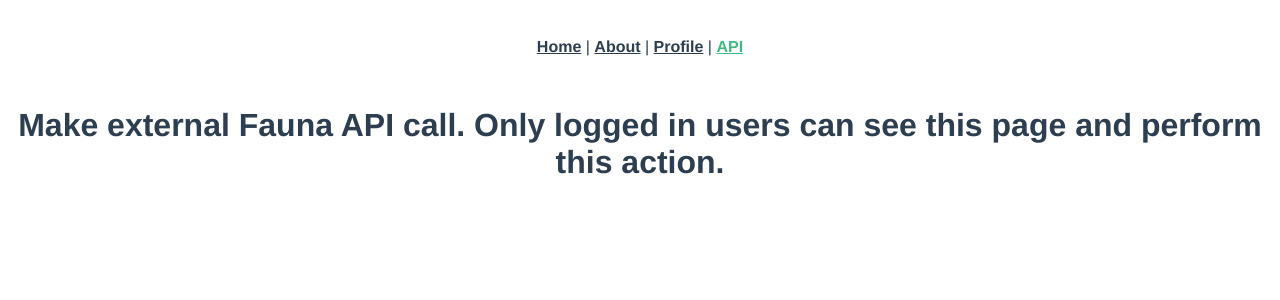
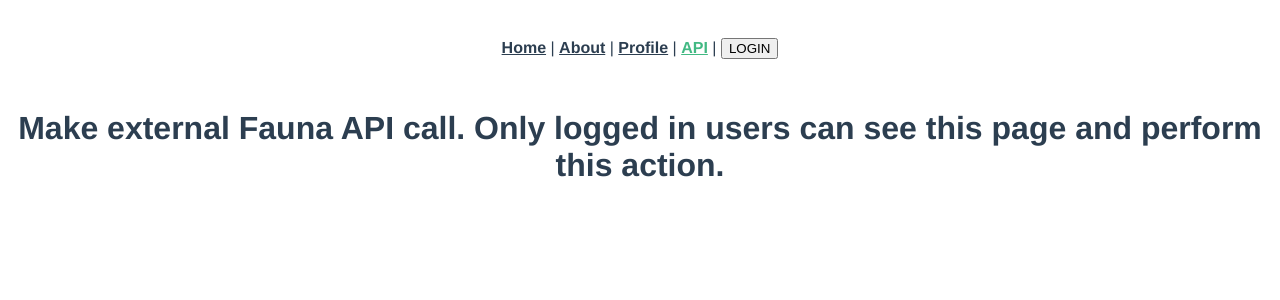
Before and after one commit to BenJackGill/auth0-vue3, a Vue app: page /faunaapi in a window 1280 px wide. Shown: the top 300 px of the page. Built offline with nearby package versions, Linux system fonts and the light colour scheme.

Commit message:
Login Button

```diff
--- a/src/App.vue
+++ b/src/App.vue
@@ -3,7 +3,8 @@
     <router-link to="/">Home</router-link> |
     <router-link to="/about">About</router-link> |
     <router-link to="/profile">Profile</router-link> |
-    <router-link to="/faunaapi">API</router-link>
+    <router-link to="/faunaapi">API</router-link> |
+    <button>LOGIN</button>
   </div>
   <router-view />
 </template>
```
